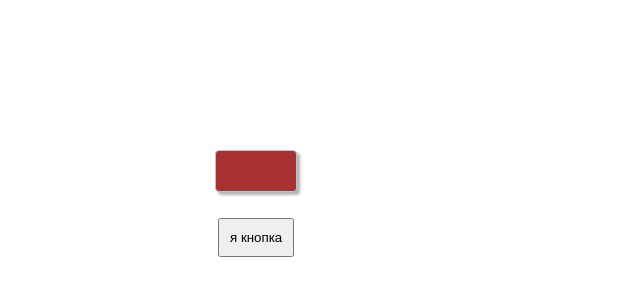
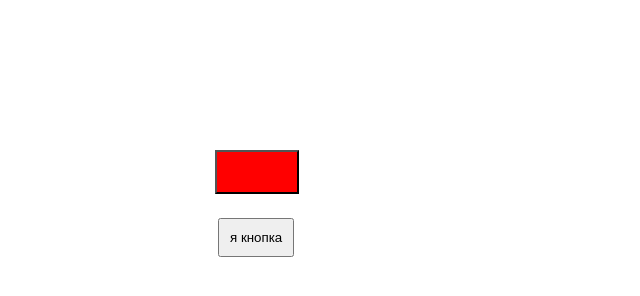
Before and after one commit to frontend-alyona/tyrnovaia-alyona, a plain HTML site: page adv_homework12/index.html in a window 1280 px wide. Shown: the whole page, without its empty margins (0-640 px from the left). Drawn offline with Linux system fonts and the light colour scheme.

Commit message:
add changes to hw

```diff
--- a/adv_homework12/index.html
+++ b/adv_homework12/index.html
@@ -6,7 +6,7 @@
     <meta name="viewport" content="width=device-width, initial-scale=1.0">
 
     <style>
-        .button{
+        .body{
             position: relative;
         }
         .btn{
@@ -15,21 +15,6 @@
 
         }
 
-        .tooltip {
-          position: absolute;
-          padding: 20px 40px;
-          border: 1px solid #b3c9ce;
-          border-radius: 4px;
-          text-align: center;
-          font: italic 14px/1.3 sans-serif;
-          color: rgb(14, 13, 13);
-          background: rgb(168, 49, 49);
-          box-shadow: 3px 3px 3px rgba(0, 0, 0, .3);
-
-          top:150px;
-          left: 215px;
-
-        }
       </style>
 
     <title>Document</title>
@@ -41,9 +26,10 @@
 <body>
 
 
-    <div class="button">
-        <button id="example" data-tooltip="я подсказка" class="btn"> я кнопка</button>
+    <div id="button" class="button">
+        <button class="btn"> я кнопка</button>
     </div>
+
 
 
     <script src="./script.js"></script>
--- a/adv_homework12/script.js
+++ b/adv_homework12/script.js
@@ -1,17 +1,26 @@
 
 
 const createTooltip =() => {
-    tooltipElem = document.createElement('div');
-    tooltipElem.className = 'tooltip';
+    tooltipContainer = document.createElement('div');
+     tooltipButton = document.createElement('button');
+     tooltipButton.style = "position:absolute; background: red; padding: 20px 40px";
+     tooltipButton.className = "tooltip";
 
-    document.body.append(tooltipElem);
+    tooltipContainer.append(tooltipButton);
+
+    document.body.append(tooltipContainer);
 
 
-    const tooltip = document.querySelector('.tooltip')
-    const buttonCoords = tooltip.getBoundingClientRect();
+    const buttonCoords = button.getBoundingClientRect();
     console.log(buttonCoords);
 
 
+    tooltipButton.style.left = '215px';
+    tooltipButton.style.top = '150px';
+
+
+    const tooltipCoords = tooltipButton.getBoundingClientRect();
+    console.log(tooltipCoords);
 
 }
 
```
